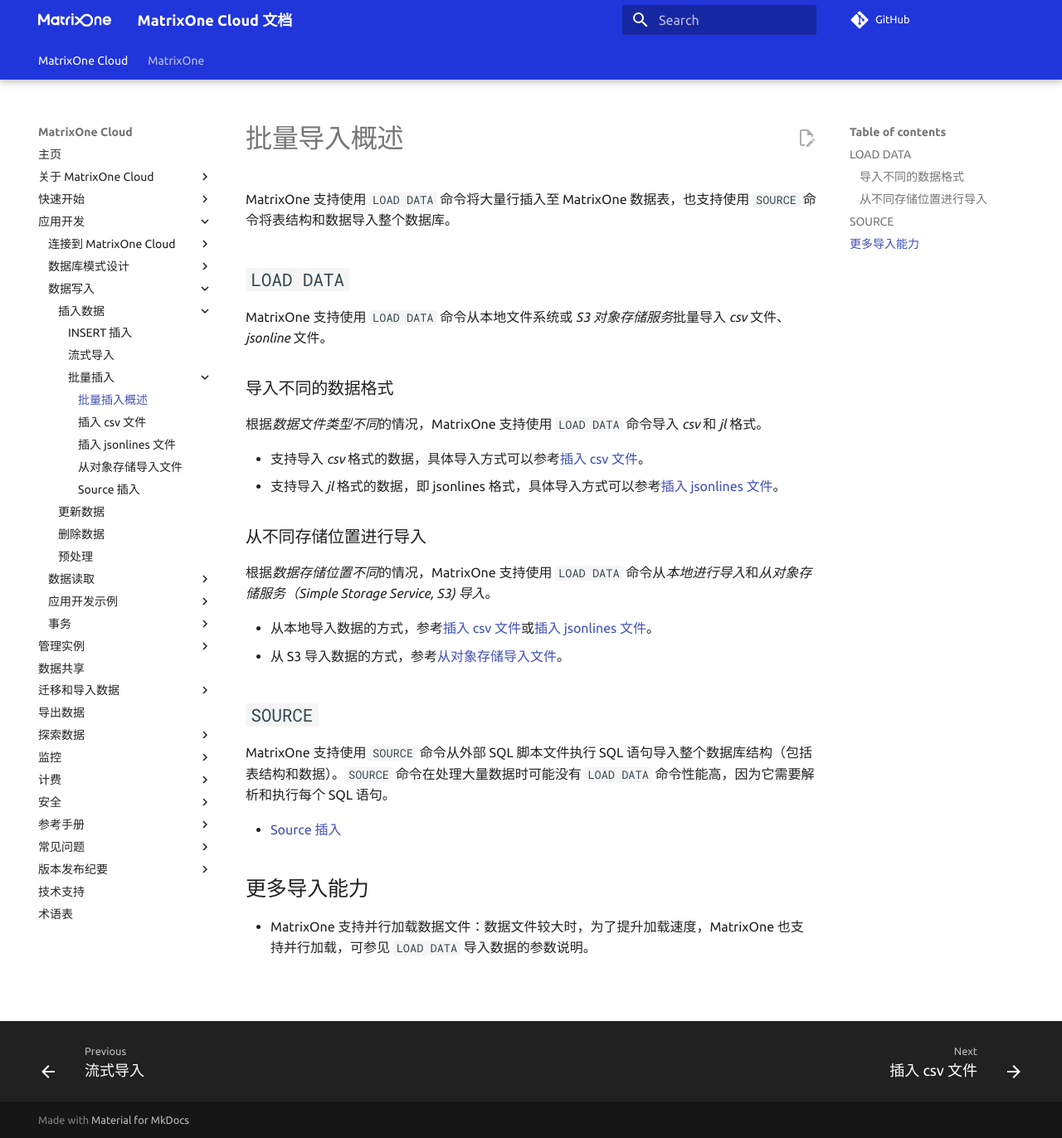
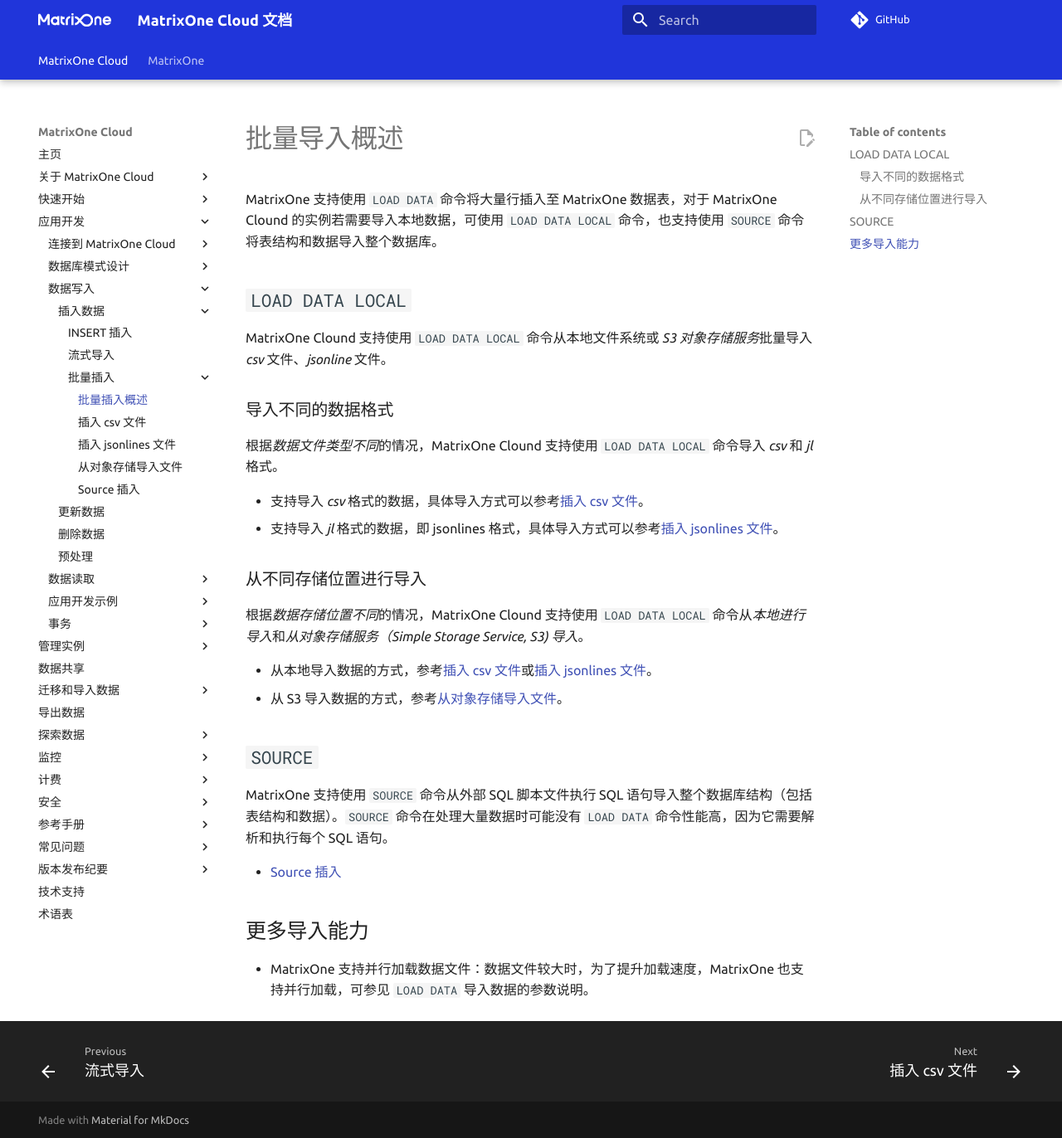
Before and after one commit to yangj1211/moc-docs, an MkDocs documentation site: the page built from docs/MatrixOne-Cloud/App-Develop/import-data/bulk-load/bulk-load-overview.md, in a window 1280 px wide and 1372 px high. Shown: the whole window at 83% size. Built offline with MkDocs 1.6.1 and Material for MkDocs 9.7.7, drawn with Linux system fonts in a browser that asks for light colours; comment, search, counter and statistics services are not loaded; the version menu is left out.

Commit message:
add description for load_data_local

```diff
--- a/docs/MatrixOne-Cloud/App-Develop/import-data/bulk-load/bulk-load-overview.md
+++ b/docs/MatrixOne-Cloud/App-Develop/import-data/bulk-load/bulk-load-overview.md
@@ -1,21 +1,21 @@
 # 批量导入概述
 
-MatrixOne 支持使用 `LOAD DATA` 命令将大量行插入至 MatrixOne 数据表，也支持使用 `SOURCE` 命令将表结构和数据导入整个数据库。
+MatrixOne 支持使用 `LOAD DATA` 命令将大量行插入至 MatrixOne 数据表，对于 MatrixOne Clound 的实例若需要导入本地数据，可使用 `LOAD DATA LOCAL` 命令，也支持使用 `SOURCE` 命令将表结构和数据导入整个数据库。
 
-## `LOAD DATA`
+## `LOAD DATA LOCAL`
 
-MatrixOne 支持使用 `LOAD DATA` 命令从本地文件系统或 *S3 对象存储服务*批量导入 *csv* 文件、*jsonline* 文件。
+MatrixOne Clound 支持使用 `LOAD DATA LOCAL` 命令从本地文件系统或 *S3 对象存储服务*批量导入 *csv* 文件、*jsonline* 文件。
 
 ### 导入不同的数据格式
 
-根据*数据文件类型不同*的情况，MatrixOne 支持使用 `LOAD DATA` 命令导入 *csv* 和 *jl* 格式。
+根据*数据文件类型不同*的情况，MatrixOne Clound 支持使用 `LOAD DATA  LOCAL` 命令导入 *csv* 和 *jl* 格式。
 
 - 支持导入 *csv* 格式的数据，具体导入方式可以参考[插入 csv 文件](load-csv.md)。
 - 支持导入 *jl* 格式的数据，即 jsonlines 格式，具体导入方式可以参考[插入 jsonlines 文件](load-jsonline.md)。
 
 ### 从不同存储位置进行导入
 
-根据*数据存储位置不同*的情况，MatrixOne 支持使用 `LOAD DATA` 命令从*本地进行导入*和*从对象存储服务（Simple Storage Service, S3) 导入*。
+根据*数据存储位置不同*的情况，MatrixOne Clound 支持使用 `LOAD DATA LOCAL` 命令从*本地进行导入*和*从对象存储服务（Simple Storage Service, S3) 导入*。
 
 - 从本地导入数据的方式，参考[插入 csv 文件](load-csv.md)或[插入 jsonlines 文件](load-jsonline.md)。
 - 从 S3 导入数据的方式，参考[从对象存储导入文件](load-s3.md)。
```
Also changed, not shown: docs/MatrixOne-Cloud/App-Develop/connect-mo/database-client-tools.md (+3 -0 lines), docs/MatrixOne-Cloud/App-Develop/import-data/bulk-load/load-csv.md (+1 -1 lines), docs/MatrixOne-Cloud/App-Develop/import-data/bulk-load/load-jsonline.md (+1 -1 lines), docs/MatrixOne-Cloud/App-Develop/import-data/bulk-load/using-source.md (+5 -1 lines).
